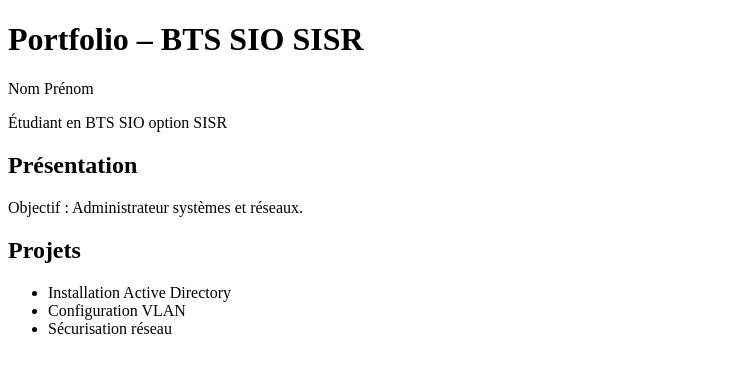
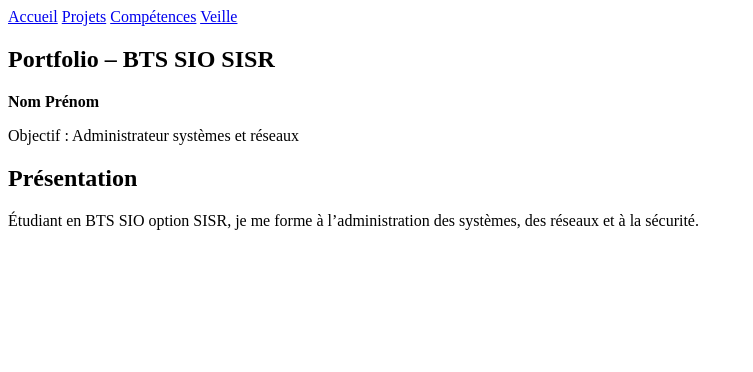
Before and after one commit to misterjo34/misterjo34.github.io, a plain HTML site: page index.html in a window 1280 px wide. Shown: the whole page, without its empty margins (0-753 px from the left). Drawn offline with Linux system fonts and the light colour scheme.

Commit message:
Update index.html

```diff
--- a/index.html
+++ b/index.html
@@ -1,22 +1,34 @@
 <!DOCTYPE html>
 <html lang="fr">
 <head>
+  <link rel="stylesheet" href="style.css">
   <meta charset="UTF-8">
   <title>Portfolio BTS SIO SISR</title>
 </head>
 <body>
+
+<nav>
+  <a href="index.html">Accueil</a>
+  <a href="projets.html">Projets</a>
+  <a href="competences.html">Compétences</a>
+  <a href="veille.html">Veille</a>
+</nav>
+
+<section>
   <h1>Portfolio – BTS SIO SISR</h1>
-  <p>Nom Prénom</p>
-  <p>Étudiant en BTS SIO option SISR</p>
+  <p><strong>Nom Prénom</strong></p>
+  <p>Objectif : Administrateur systèmes et réseaux</p>
+</section>
 
+<section>
   <h2>Présentation</h2>
-  <p>Objectif : Administrateur systèmes et réseaux.</p>
+  <p>
+    Étudiant en BTS SIO option SISR, je me forme à
+    l’administration des systèmes, des réseaux et à la sécurité.
+  </p>
+</section>
 
-  <h2>Projets</h2>
-  <ul>
-    <li>Installation Active Directory</li>
-    <li>Configuration VLAN</li>
-    <li>Sécurisation réseau</li>
-  </ul>
+</body>
+
 </body>
 </html>
```
